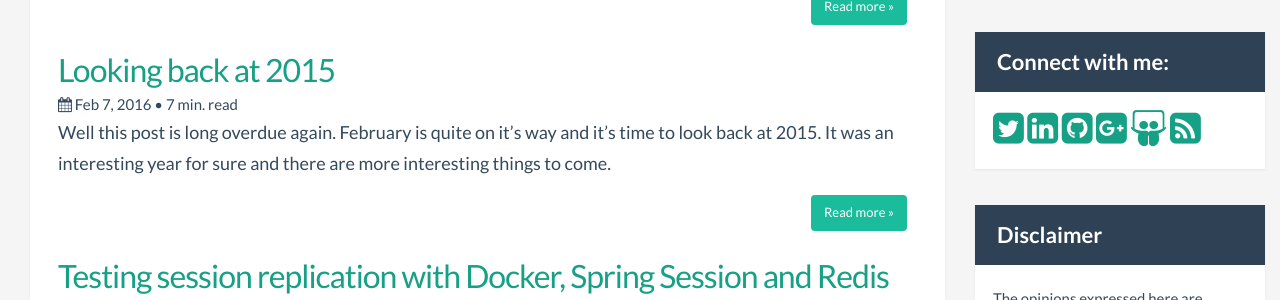
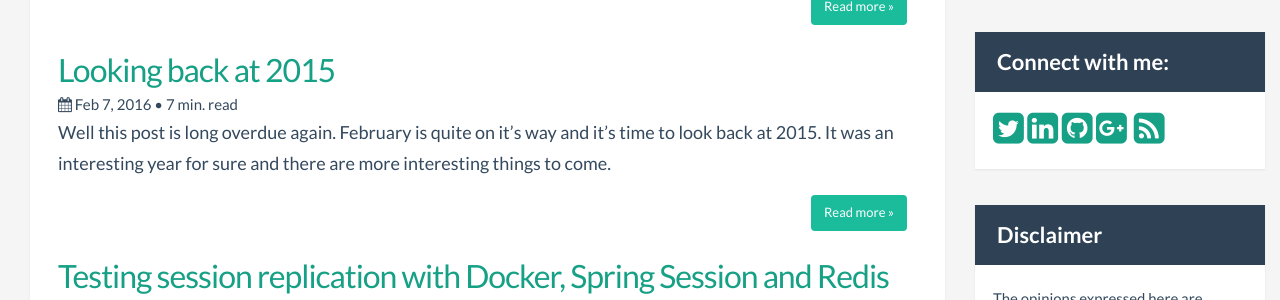
Before and after one commit to jreijn/jreijn.github.com, a Jekyll site: the page built from index.html, in a window 1280 px wide. Shown: the part 702-1002 px from the top of the page. Built offline with Jekyll 4.4.1, drawn with Linux system fonts in a browser that asks for light colours; the list of posts is cut into pages by our own code; comment, search, counter and statistics services are not loaded.

Commit message:
update font awesome

```diff
--- a/_includes/sidebar.html
+++ b/_includes/sidebar.html
@@ -22,7 +22,7 @@
               <a href="https://www.linkedin.com/in/jeroenreijn/" title="Jeroen Reijn on LinkedIn" target="_blank" onclick="javascript:pageTracker._trackPageview('linkedin');"><i class="fa fa-linkedin-square fa-2x"></i></a>
               <a href="https://github.com/jreijn" title="Jeroen Reijn on Github" target="_blank" onclick="javascript:pageTracker._trackPageview('github');"><i class="fa fa-github-square fa-2x"></i></a>
             	<a href="https://plus.google.com/+JeroenReijn" title="Jeroen Reijn on Google+" target="_blank" onclick="javascript:pageTracker._trackPageview('googleplus');"><i class="fa fa-google-plus-square fa-2x"></i></a>
-              <a href="https://www.slideshare.net/jreijn" title="Jeroen Reijn on Slideshare" target="_blank" onclick="javascript:pageTracker._trackPageview('slideshare');"><i class="fa fa-slideshare fa-square fa-2x"></i></a>
+              <a href="https://www.slideshare.net/jreijn" title="Jeroen Reijn on Slideshare" target="_blank" onclick="javascript:pageTracker._trackPageview('slideshare');"><i class="fa fa-slideshare-square fa-2x"></i></a>
               <a href="https://feeds.feedburner.com/JeroenReijn" title="Atom/RSS feed" onclick="javascript:pageTracker._trackPageview('feedburner');"><i class="fa fa-rss-square fa-2x"></i></a>
             </div>
           </div>
```
